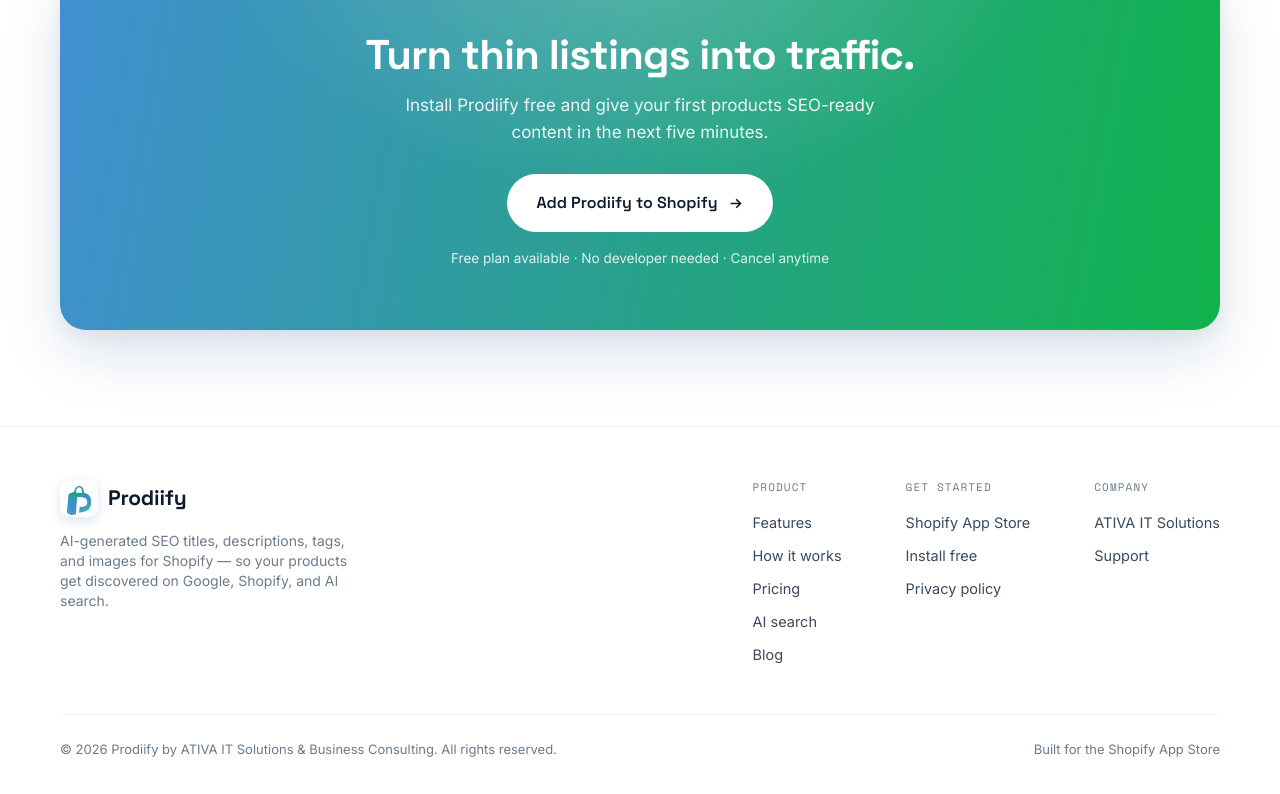
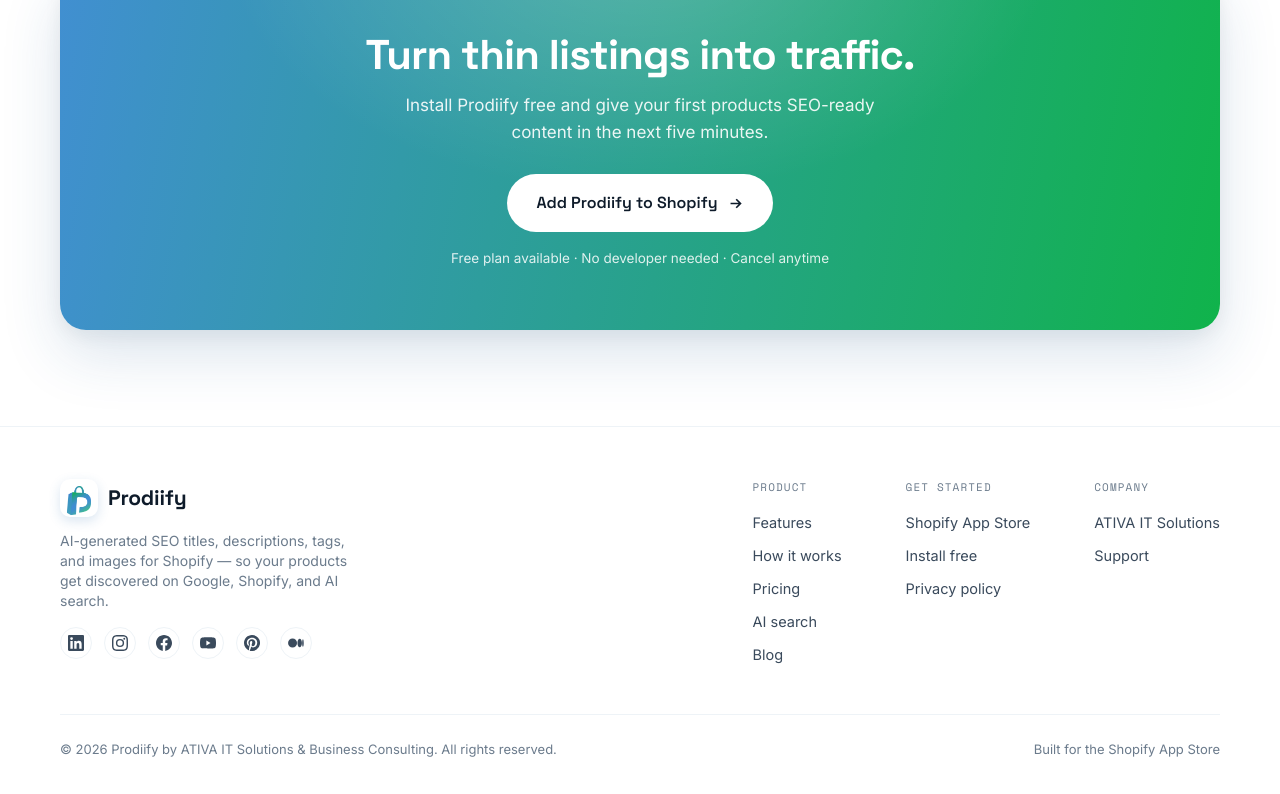
Before and after one commit to Ativa-IT-Solutions/prodiify, a Next.js app: page / in a window 1280 px wide. Shown: the part 5800-6594 px from the top of the page. Built offline with nearby package versions, Linux system fonts and the light colour scheme.

Commit message:
update: meta tags for google and update social links

```diff
--- a/src/app/layout.tsx
+++ b/src/app/layout.tsx
@@ -1,5 +1,6 @@
 import type { Metadata } from "next";
 import { Space_Grotesk, Inter, Space_Mono } from "next/font/google";
+import Script from "next/script";
 import "./globals.css";
 
 const spaceGrotesk = Space_Grotesk({
@@ -24,6 +25,9 @@
   title: "Prodiify — AI SEO content for your Shopify products",
   description:
     "Prodiify uses AI to generate SEO-optimized product titles, descriptions, tags, and images so your Shopify store ranks on Google, Shopify search, and AI engines like ChatGPT, Gemini, and Perplexity.",
+  verification: {
+    google: "OJZFSE1469JvvWTFIj-eGUlamv0qG_gEe6NjcMc44FY",
+  },
 };
 
 export default function RootLayout({ children }: LayoutProps<"/">) {
@@ -32,7 +36,18 @@
       lang="en"
       className={`${spaceGrotesk.variable} ${inter.variable} ${spaceMono.variable} h-full antialiased`}
     >
-      <body className="min-h-full flex flex-col">{children}</body>
+      <body className="min-h-full flex flex-col">
+        {children}
+        <Script src="https://www.googletagmanager.com/gtag/js?id=G-13EFNQ69RF" strategy="afterInteractive" />
+        <Script id="google-analytics" strategy="afterInteractive">
+          {`
+            window.dataLayer = window.dataLayer || [];
+            function gtag(){dataLayer.push(arguments);}
+            gtag('js', new Date());
+            gtag('config', 'G-13EFNQ69RF');
+          `}
+        </Script>
+      </body>
     </html>
   );
 }
--- a/src/components/sections/Footer.tsx
+++ b/src/components/sections/Footer.tsx
@@ -22,6 +22,39 @@
   { href: "https://apps.shopify.com/prodiify", label: "Support" },
 ];
 
+const socialLinks = [
+  {
+    href: "https://www.linkedin.com/company/prodiify/about/",
+    label: "Prodiify on LinkedIn",
+    path: "M20.45 20.45h-3.56v-5.57c0-1.33-.03-3.04-1.85-3.04-1.85 0-2.14 1.45-2.14 2.94v5.67H9.35V9h3.41v1.56h.05c.48-.9 1.64-1.85 3.37-1.85 3.6 0 4.27 2.37 4.27 5.45v6.29zM5.34 7.43a2.06 2.06 0 1 1 0-4.13 2.06 2.06 0 0 1 0 4.13zm1.78 13.02H3.56V9h3.56v11.45zM22.22 0H1.77C.79 0 0 .77 0 1.72v20.56C0 23.23.79 24 1.77 24h20.45c.98 0 1.78-.77 1.78-1.72V1.72C24 .77 23.2 0 22.22 0z",
+  },
+  {
+    href: "https://www.instagram.com/prodiifyai/",
+    label: "Prodiify on Instagram",
+    path: "M12 2.16c3.2 0 3.58.01 4.85.07 1.17.05 1.8.25 2.23.41.56.22.96.48 1.38.9.42.42.68.82.9 1.38.16.42.36 1.06.41 2.23.06 1.27.07 1.65.07 4.85s-.01 3.58-.07 4.85c-.05 1.17-.25 1.8-.41 2.23-.22.56-.48.96-.9 1.38-.42.42-.82.68-1.38.9-.42.16-1.06.36-2.23.41-1.27.06-1.65.07-4.85.07s-3.58-.01-4.85-.07c-1.17-.05-1.8-.25-2.23-.41a3.72 3.72 0 0 1-1.38-.9 3.72 3.72 0 0 1-.9-1.38c-.16-.42-.36-1.06-.41-2.23C2.17 15.58 2.16 15.2 2.16 12s.01-3.58.07-4.85c.05-1.17.25-1.8.41-2.23.22-.56.48-.96.9-1.38.42-.42.82-.68 1.38-.9.42-.16 1.06-.36 2.23-.41C8.42 2.17 8.8 2.16 12 2.16zM12 0C8.74 0 8.33.01 7.05.07 5.78.13 4.9.33 4.14.63c-.79.3-1.46.72-2.12 1.38A5.86 5.86 0 0 0 .63 4.14c-.3.76-.5 1.64-.56 2.91C.01 8.33 0 8.74 0 12s.01 3.67.07 4.95c.06 1.27.26 2.15.56 2.91.3.79.72 1.46 1.38 2.12.66.66 1.33 1.08 2.12 1.38.76.3 1.64.5 2.91.56C8.33 23.99 8.74 24 12 24s3.67-.01 4.95-.07c1.27-.06 2.15-.26 2.91-.56a5.86 5.86 0 0 0 2.12-1.38 5.86 5.86 0 0 0 1.38-2.12c.3-.76.5-1.64.56-2.91.06-1.28.07-1.69.07-4.95s-.01-3.67-.07-4.95c-.06-1.27-.26-2.15-.56-2.91a5.86 5.86 0 0 0-1.38-2.12A5.86 5.86 0 0 0 19.86.63c-.76-.3-1.64-.5-2.91-.56C15.67.01 15.26 0 12 0zm0 5.84a6.16 6.16 0 1 0 0 12.32 6.16 6.16 0 0 0 0-12.32zM12 16a4 4 0 1 1 0-8 4 4 0 0 1 0 8zm7.85-10.41a1.44 1.44 0 1 1-2.88 0 1.44 1.44 0 0 1 2.88 0z",
+  },
+  {
+    href: "https://www.facebook.com/people/Prodiify/61594054410955",
+    label: "Prodiify on Facebook",
+    path: "M24 12.07C24 5.4 18.63 0 12 0S0 5.4 0 12.07C0 18.1 4.39 23.1 10.13 24v-8.44H7.08v-3.49h3.05V9.41c0-3.02 1.79-4.69 4.53-4.69 1.31 0 2.69.24 2.69.24v2.97h-1.52c-1.49 0-1.96.93-1.96 1.89v2.26h3.33l-.53 3.49h-2.8V24C19.61 23.1 24 18.1 24 12.07z",
+  },
+  {
+    href: "https://youtube.com/@prodiify",
+    label: "Prodiify on YouTube",
+    path: "M23.5 6.19a3.02 3.02 0 0 0-2.12-2.14C19.5 3.5 12 3.5 12 3.5s-7.5 0-9.38.55A3.02 3.02 0 0 0 .5 6.19 31.6 31.6 0 0 0 0 12a31.6 31.6 0 0 0 .5 5.81 3.02 3.02 0 0 0 2.12 2.14c1.88.55 9.38.55 9.38.55s7.5 0 9.38-.55a3.02 3.02 0 0 0 2.12-2.14A31.6 31.6 0 0 0 24 12a31.6 31.6 0 0 0-.5-5.81zM9.55 15.57V8.43L15.82 12l-6.27 3.57z",
+  },
+  {
+    href: "https://www.pinterest.com/prodiify",
+    label: "Prodiify on Pinterest",
+    path: "M12 0C5.37 0 0 5.37 0 12c0 5.08 3.16 9.42 7.62 11.16-.11-.95-.2-2.4.04-3.44.22-.94 1.42-5.98 1.42-5.98s-.36-.73-.36-1.8c0-1.68.98-2.94 2.19-2.94 1.03 0 1.53.77 1.53 1.7 0 1.03-.66 2.58-1 4.01-.28 1.2.6 2.18 1.78 2.18 2.14 0 3.78-2.26 3.78-5.51 0-2.88-2.07-4.9-5.02-4.9-3.42 0-5.43 2.56-5.43 5.22 0 1.03.4 2.14.89 2.74a.36.36 0 0 1 .08.34c-.09.38-.3 1.2-.34 1.37-.05.22-.18.27-.41.16-1.52-.71-2.47-2.93-2.47-4.71 0-3.84 2.79-7.36 8.04-7.36 4.22 0 7.5 3.01 7.5 7.02 0 4.19-2.64 7.56-6.31 7.56-1.23 0-2.39-.64-2.78-1.4l-.76 2.87c-.27 1.05-1 2.37-1.5 3.17A12 12 0 1 0 12 0z",
+  },
+  {
+    href: "https://medium.com/@prodiify",
+    label: "Prodiify on Medium",
+    path: "M13.54 12a6.72 6.72 0 0 1-6.72 6.72A6.72 6.72 0 0 1 .1 12a6.72 6.72 0 0 1 6.72-6.72A6.72 6.72 0 0 1 13.54 12zm7.36 0c0 3.54-1.5 6.42-3.36 6.42-1.85 0-3.36-2.88-3.36-6.42s1.5-6.42 3.36-6.42c1.85 0 3.36 2.87 3.36 6.42zm2.7 0c0 3.17-.53 5.75-1.19 5.75-.65 0-1.18-2.57-1.18-5.75 0-3.17.53-5.75 1.18-5.75.66 0 1.19 2.57 1.19 5.75z",
+  },
+];
+
 export function Footer() {
   return (
     <footer className="border-t border-line-2 pt-[52px] pb-[34px]">
@@ -38,6 +71,22 @@
               AI-generated SEO titles, descriptions, tags, and images for Shopify — so your products get discovered
               on Google, Shopify, and AI search.
             </p>
+            <div className="flex gap-3 mt-4">
+              {socialLinks.map((social) => (
+                <a
+                  key={social.label}
+                  href={social.href}
+                  target="_blank"
+                  rel="noopener noreferrer"
+                  aria-label={social.label}
+                  className="w-8 h-8 rounded-full grid place-items-center bg-white text-ink-2 border border-line-2 hover:text-blue-deep hover:border-blue-deep transition-colors"
+                >
+                  <svg viewBox="0 0 24 24" aria-hidden="true" className="w-4 h-4 fill-current">
+                    <path d={social.path} />
+                  </svg>
+                </a>
+              ))}
+            </div>
           </div>
           <div className="flex gap-16 flex-wrap">
             <FooterCol title="Product" links={productLinks} />
```
